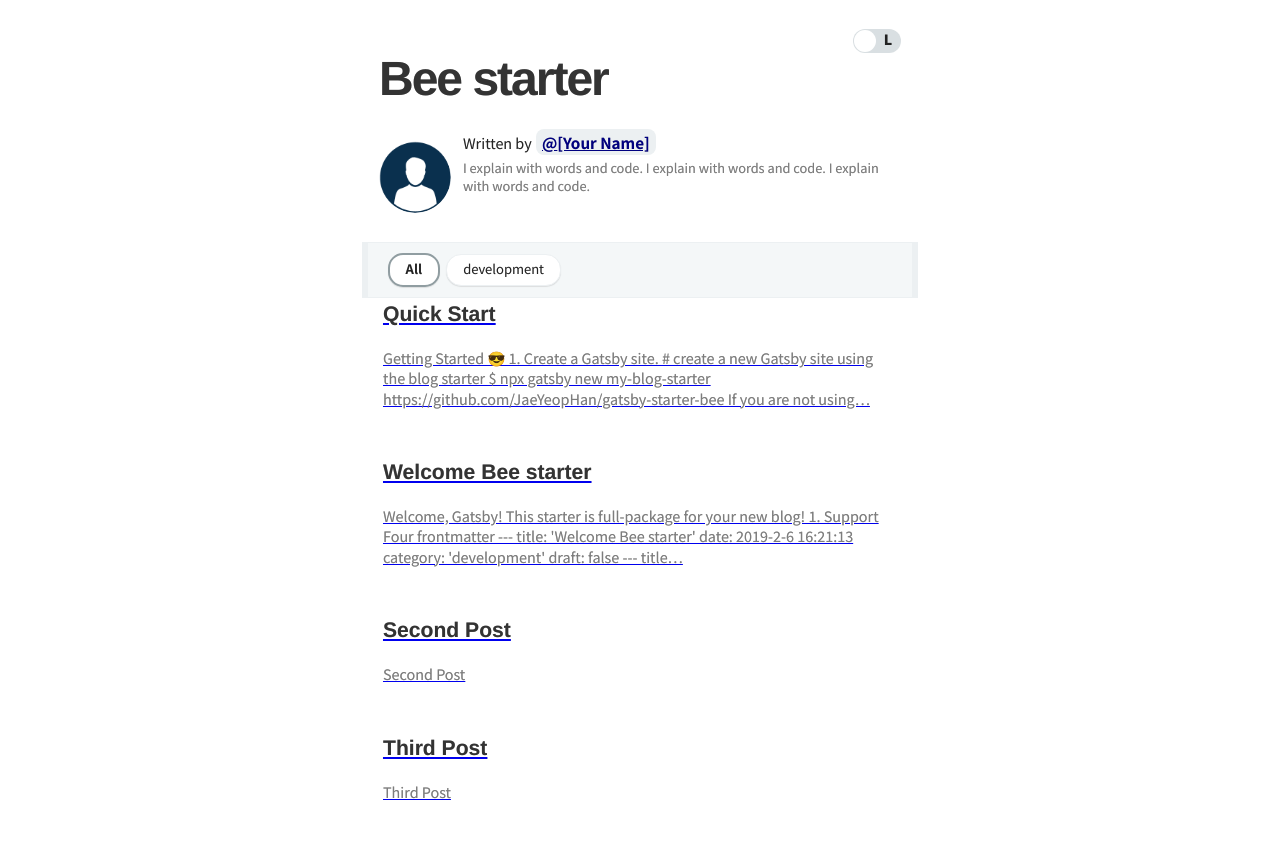
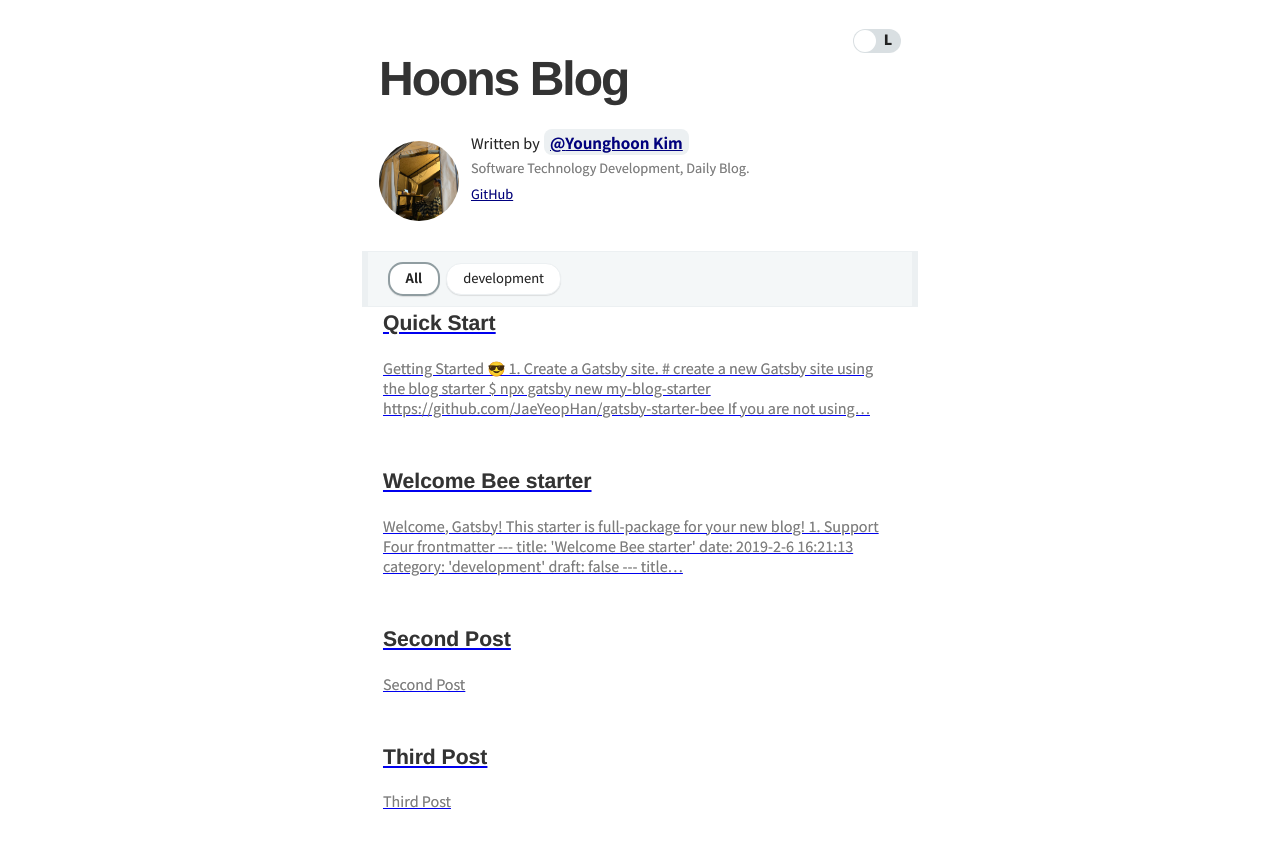
Before and after one commit to dudgns0612/up_gatsby_blog, a Gatsby site: page / in a window 1280 px wide. Shown: the part 68-916 px from the top of the page. Built offline with nearby package versions, Linux system fonts and the light colour scheme; Gatsby itself is replaced by a stand-in of ours; some packages are replaced by stand-ins of ours; what typography-theme-github would draw is missing.

Commit message:
블로그 메인 작업중;

```diff
--- a/gatsby-meta-config.js
+++ b/gatsby-meta-config.js
@@ -1,12 +1,12 @@
 module.exports = {
-  title: `Bee starter`,
+  title: `Hoons Blog`,
   description: `Blog posted about ...`,
-  author: `[Your Name]`,
-  introduction: `I explain with words and code. I explain with words and code. I explain with words and code.`,
-  siteUrl: `https://gatsby-starter-bee.netlify.com`, // Your blog site url
+  author: `Younghoon Kim`,
+  introduction: `Software Technology Development, Daily Blog.`,
+  siteUrl: `https://hoons-up.netlify.com/`, // Your blog site url
   social: {
     twitter: ``, // Your Twitter account
-    github: ``, // Your GitHub account
+    github: `dudgns0612`, // Your GitHub account
     medium: ``, // Your Medium account
     facebook: ``, // Your Facebook account
   },
--- a/src/components/bio/index.jsx
+++ b/src/components/bio/index.jsx
@@ -57,9 +57,9 @@ export const Bio = () => (
 
 const bioQuery = graphql`
   query BioQuery {
-    avatar: file(absolutePath: { regex: "/profile.png/" }) {
+    avatar: file(absolutePath: { regex: "/profile.jpg/" }) {
       childImageSharp {
-        fixed(width: 72, height: 72) {
+        fixed(width: 80, height: 80) {
           ...GatsbyImageSharpFixed
         }
       }
--- a/src/components/social-share/github-icon/index.jsx
+++ b/src/components/social-share/github-icon/index.jsx
@@ -5,7 +5,7 @@ import './index.scss'
 export const GitHubIcon = () => {
   return (
     <a
-      href="https://github.com/JaeYeopHan/felog"
+      href="https://github.com/dudgns0612/up_gatsby_blog"
       className="github"
       aria-label="GitHub"
     >
```
Also changed, not shown: content/assets/felog.png, content/assets/logo.png (added), content/assets/profile.jpg (added).
